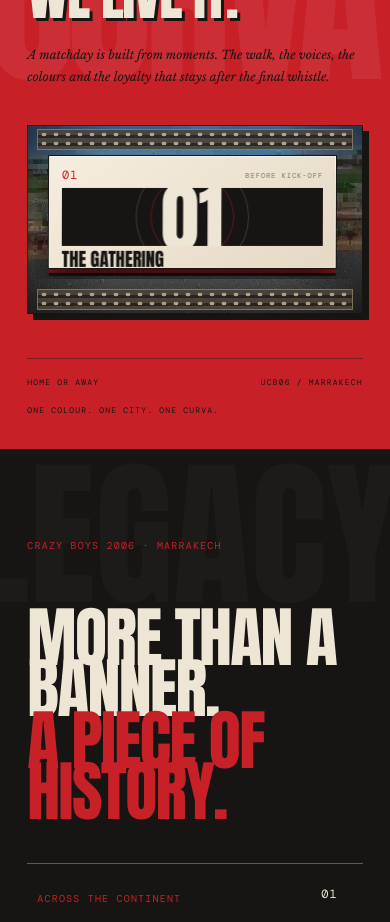
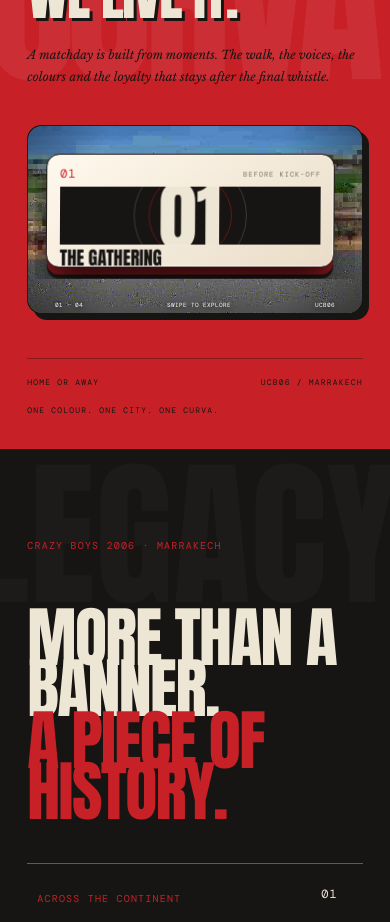
Before and after one commit to aouidate47/ucb06, a Next.js app: page / in a window 390 px wide. Shown: the part 2760-3682 px from the top of the page. Built offline with nearby package versions, Linux system fonts and the light colour scheme.

Commit message:
Fix El Harti image visibility and floating 3D cards

```diff
--- a/app/globals.css
+++ b/app/globals.css
@@ -712,3 +712,42 @@ footer:before{content:'CRAZY BOYS';position:absolute;z-index:-1;right:-3vw;top:6
  .stadium-pitch-overlay .ritual-card-copy p{font-size:7px;line-height:1.35}
  .stadium-swipe-note{font-size:6px;letter-spacing:.4px}
 }
+
+
+/* Fix image stacking and give the matchday panels a true floating 3D treatment */
+.stadium-bowl{position:relative;isolation:isolate;border-radius:20px;overflow:hidden;background:#171513;aspect-ratio:16/9;padding:0;display:block}
+.stadium-bowl:before,.stadium-bowl:after{display:none}
+.stadium-photo{position:absolute;inset:0;z-index:0;display:block;width:100%;height:100%;object-fit:cover;object-position:center 54%;border-radius:inherit}
+.stadium-image-shade{position:absolute;inset:0;z-index:1;border-radius:inherit;background:linear-gradient(90deg,#08080855,transparent 24%,transparent 76%,#08080855),linear-gradient(0deg,#08080866,transparent 35%,#08080822)}
+.stadium-pitch-overlay{position:absolute;inset:0;z-index:3;display:flex;align-items:center;justify-content:center;perspective:1600px;transform-style:preserve-3d;padding:5% 7% 7%}
+.stadium-pitch-overlay .rituals-carousel{position:relative;z-index:3;width:100%;height:100%;overflow-x:auto;overflow-y:hidden;scroll-snap-type:x mandatory;scroll-padding-inline:11%;scroll-behavior:smooth;-webkit-overflow-scrolling:touch;scrollbar-width:none;touch-action:pan-x}
+.stadium-pitch-overlay .rituals-carousel::-webkit-scrollbar{display:none}
+.stadium-pitch-overlay .rituals-track{display:flex;align-items:center;width:100%;height:100%;transform-style:preserve-3d}
+.stadium-pitch-overlay .ritual-card{position:relative;flex:0 0 78%;width:78%;min-width:78%;height:82%;min-height:0;margin:0 11%;padding:clamp(18px,2.6vw,34px);display:flex;flex-direction:column;justify-content:space-between;scroll-snap-align:center;scroll-snap-stop:always;overflow:hidden;border-radius:16px;background:linear-gradient(145deg,#fff8ed 0%,#e9ddc8 100%);border:1px solid #fff9;outline:1px solid #211b18;box-shadow:0 34px 55px #000b,0 16px 0 #a51e25,0 21px 0 #211b18;transform:rotateY(-9deg) rotateX(4deg) translateZ(75px);transform-style:preserve-3d;backface-visibility:hidden}
+.stadium-pitch-overlay .ritual-card:nth-child(even){transform:rotateY(9deg) rotateX(4deg) translateZ(75px)}
+.stadium-pitch-overlay .ritual-card-top{font-size:clamp(8px,.8vw,10px)}
+.stadium-pitch-overlay .ritual-graphic{flex:0 0 auto;width:100%;height:clamp(54px,9vh,110px);margin:clamp(8px,1.2vh,14px) 0}
+.stadium-pitch-overlay .ritual-card-copy{margin-top:auto}
+.stadium-pitch-overlay .ritual-card-copy h3{font-size:clamp(26px,3.4vw,48px);margin-bottom:8px}
+.stadium-pitch-overlay .ritual-card-copy p{font-size:clamp(9px,.95vw,12px);line-height:1.6;max-width:620px}
+.stadium-pitch-overlay .ritual-card-line{margin-top:12px}
+.stadium-swipe-note{position:absolute;z-index:4;left:8%;right:8%;bottom:2.2%;display:flex;justify-content:space-between;align-items:center;color:#fff;font:9px 'DM Mono',monospace;letter-spacing:1.5px;text-shadow:0 1px 5px #000}
+@media(max-width:800px){
+ .stadium-bowl{aspect-ratio:16/9;margin-top:36px;border-radius:14px}
+ .stadium-pitch-overlay{padding:6% 4% 9%;perspective:1100px}
+ .stadium-pitch-overlay .ritual-card{flex-basis:88%;width:88%;min-width:88%;height:84%;margin:0 6%;padding:12px 14px;border-radius:12px;box-shadow:0 20px 34px #000b,0 8px 0 #a51e25,0 12px 0 #211b18;transform:rotateY(-6deg) rotateX(3deg) translateZ(45px)}
+ .stadium-pitch-overlay .ritual-card:nth-child(even){transform:rotateY(6deg) rotateX(3deg) translateZ(45px)}
+ .stadium-pitch-overlay .ritual-card-top span:last-child{font-size:7px}
+ .stadium-pitch-overlay .ritual-graphic{height:clamp(32px,7vh,58px);margin:5px 0}
+ .stadium-pitch-overlay .ritual-card-copy h3{font-size:clamp(18px,4.4vw,28px);margin-bottom:4px}
+ .stadium-pitch-overlay .ritual-card-copy p{font-size:clamp(8px,1.7vw,10px);line-height:1.4}
+ .stadium-pitch-overlay .ritual-card-line{height:3px;margin-top:6px}
+ .stadium-swipe-note{font-size:7px;letter-spacing:.8px;bottom:2%}
+}
+@media(max-width:430px){
+ .stadium-pitch-overlay{padding:6% 2% 10%}
+ .stadium-pitch-overlay .ritual-card{flex-basis:90%;width:90%;min-width:90%;height:84%;margin:0 5%;padding:10px 12px}
+ .stadium-pitch-overlay .ritual-card-copy h3{font-size:clamp(16px,4.8vw,21px)}
+ .stadium-pitch-overlay .ritual-card-copy p{font-size:7px;line-height:1.35}
+ .stadium-swipe-note{font-size:6px;letter-spacing:.4px}
+}
```
